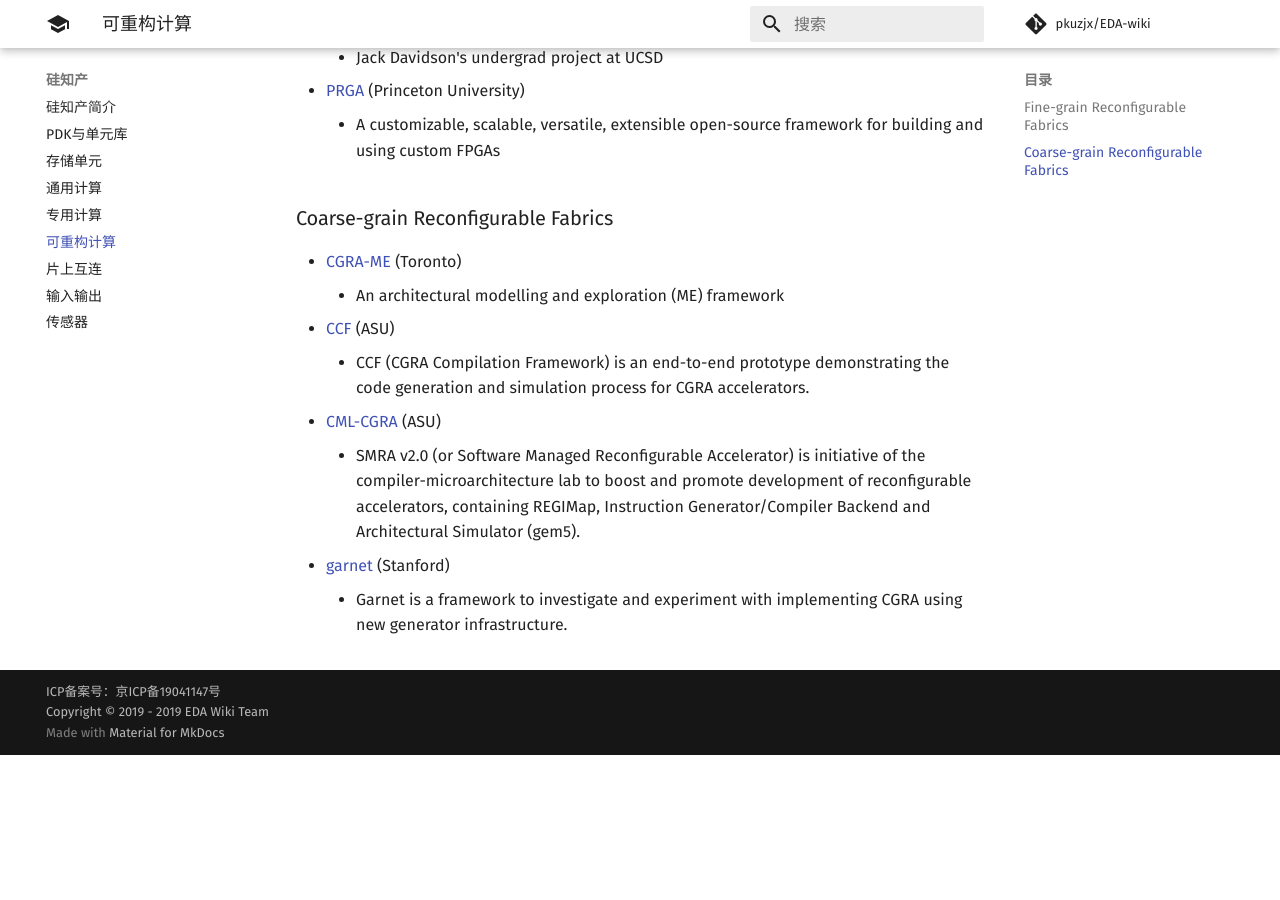
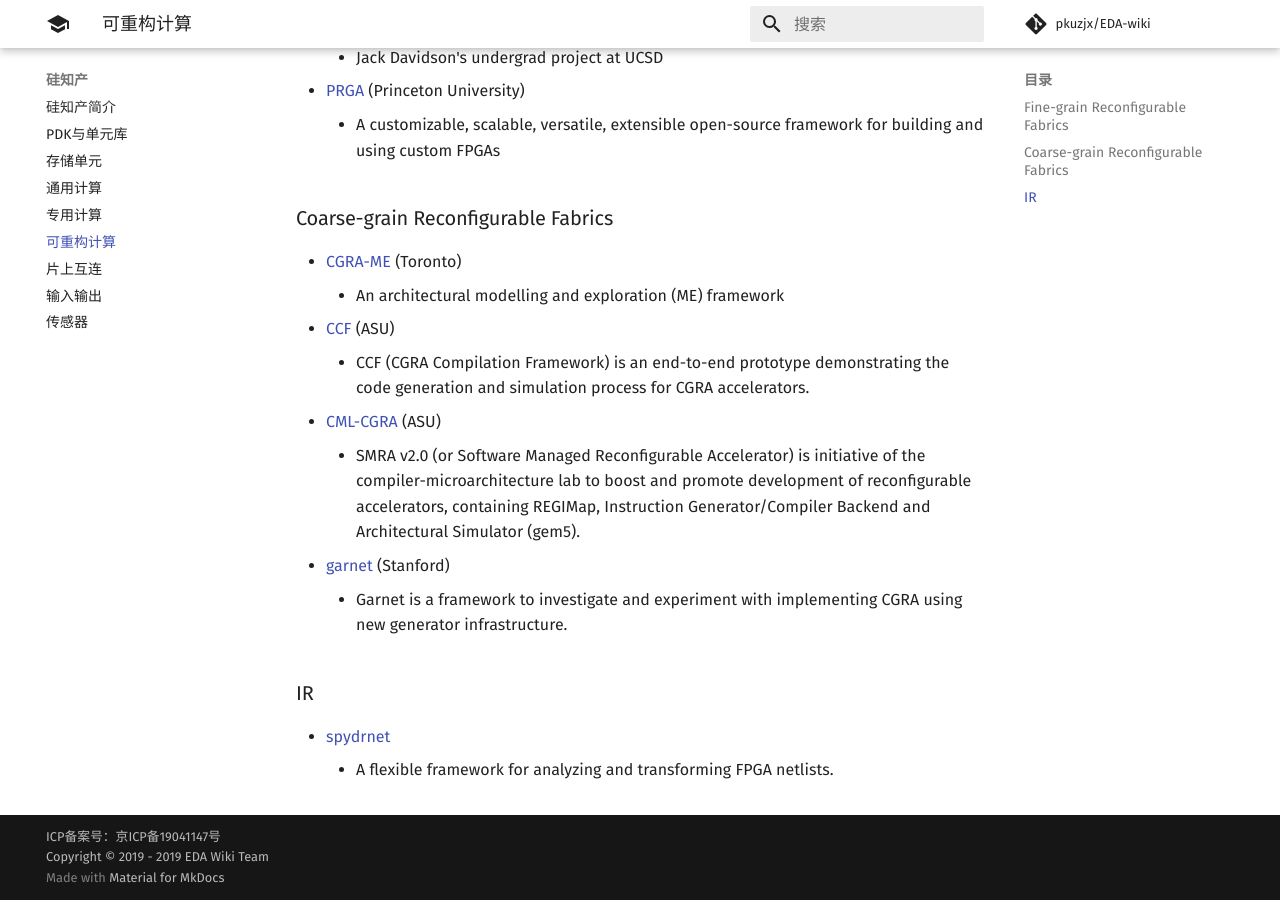
Before and after one commit to daitoto/EDA-wiki, an MkDocs documentation site: the page built from docs/sip/reconfig.md, in a window 1280 px wide and 900 px high, scrolled down 625 px. Built offline with MkDocs 1.6.1 and Material for MkDocs 9.7.7, drawn with Linux system fonts in a browser that asks for light colours; comment, search, counter and statistics services are not loaded; before the commit the page ends 1380 px from its top, so only the background shows below that.

Commit message:
Update reconfig.md

```diff
--- a/docs/sip/reconfig.md
+++ b/docs/sip/reconfig.md
@@ -23,3 +23,7 @@
    - SMRA v2.0 (or Software Managed Reconfigurable Accelerator) is initiative of the compiler-microarchitecture lab to boost and promote development of reconfigurable accelerators, containing REGIMap, Instruction Generator/Compiler Backend and Architectural Simulator (gem5).
  - [garnet](https://github.com/StanfordAHA/garnet) (Stanford)
    - Garnet is a framework to investigate and experiment with implementing CGRA using new generator infrastructure.
+
+### IR
+ - [spydrnet](https://byuccl.github.io/spydrnet/)
+   - A flexible framework for analyzing and transforming FPGA netlists.
```
